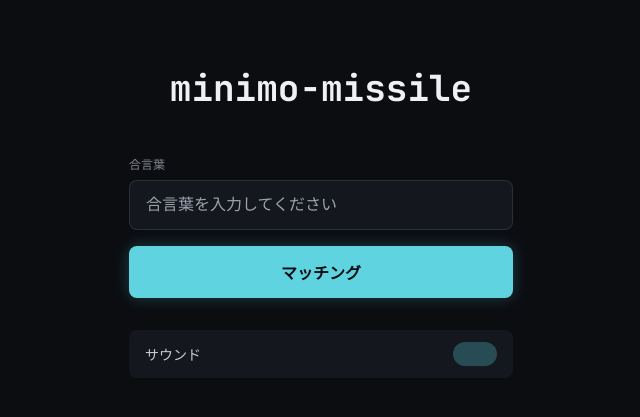
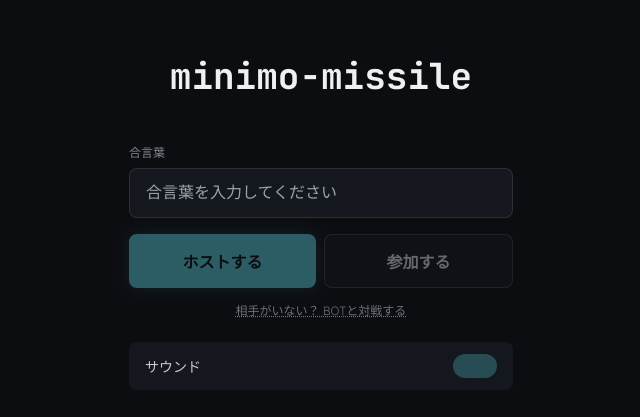
Before and after one commit to azuazu298/minimo-missile, a React (Vite) app in the folder client/: page / in a window 1280 px wide. Shown: the part 177-594 px from the top of the page, without its empty margins (319-959 px from the left). Built offline with nearby package versions, Linux system fonts and the light colour scheme.

Commit message:
ホーム画面をホスト/参加ボタン方式に変更

```diff
--- a/client/src/App.jsx
+++ b/client/src/App.jsx
@@ -75,58 +75,80 @@ function connectPeer(ws, isHost, onReady) {
 function HomeScreen({ onStartBattle, onMatched }) {
   const [code, setCode] = useState("");
   const [soundOn, setSoundOn] = useState(true);
-  const [phase, setPhase] = useState("idle"); // idle | connecting | searching | bot
-
-  const startMatch = () => {
-    console.log("[home] connecting to", SERVER_URL);
-    setPhase("connecting");
-    let settled = false;
-    let waitTimeout = null;
+  // idle | hosting | joining | join-failed | bot
+  const [phase, setPhase] = useState("idle");
+  const socketRef = useRef(null);
+
+  const cleanupSocket = () => {
+    if (socketRef.current) {
+      try { socketRef.current.close(); } catch {}
+      socketRef.current = null;
+    }
+  };
+
+  const startHost = () => {
+    if (!code.trim()) return;
+    cleanupSocket();
+    console.log("[home] hosting, connecting to", SERVER_URL);
+    setPhase("hosting");
     const socket = new WebSocket(SERVER_URL);
-
-    const giveUp = () => {
-      if (settled) return;
-      settled = true;
-      socket.close();
-      setPhase("bot");
-    };
-
-    // サーバーがスリープから目覚めるのに時間がかかることがあるため、接続確立までは長めに待つ
-    const connectTimeout = setTimeout(giveUp, 45000);
+    socketRef.current = socket;
 
     socket.onopen = () => {
-      clearTimeout(connectTimeout);
-      socket.send(JSON.stringify({ type: "join", code: code.trim() || "default" }));
-      setPhase("searching");
-      waitTimeout = setTimeout(giveUp, 15000);
+      socket.send(JSON.stringify({ type: "host", code: code.trim() }));
     };
     socket.onmessage = (ev) => {
       let msg;
       try { msg = JSON.parse(ev.data); } catch { return; }
-      if (msg.type === "matched" && !settled) {
-        settled = true;
-        clearTimeout(connectTimeout);
-        clearTimeout(waitTimeout);
-        console.log("[home] matched, you =", msg.you, "isHost =", msg.you === 0);
-        onMatched(socket, msg.you === 0);
-      } else if (msg.type === "full" && !settled) {
-        settled = true;
-        clearTimeout(connectTimeout);
-        clearTimeout(waitTimeout);
-        socket.close();
+      if (msg.type === "matched") {
+        console.log("[home] matched as host");
+        socketRef.current = null;
+        onMatched(socket, true);
+      }
+    };
+    socket.onerror = (e) => {
+      console.log("[home] host socket error", e);
       setPhase("idle");
-        alert("その合言葉はすでに2人使っています。別の合言葉を試してください。");
+    };
+  };
+
+  const startJoin = () => {
+    if (!code.trim()) return;
+    cleanupSocket();
+    console.log("[home] joining, connecting to", SERVER_URL);
+    setPhase("joining");
+    const socket = new WebSocket(SERVER_URL);
+    socketRef.current = socket;
+
+    socket.onopen = () => {
+      socket.send(JSON.stringify({ type: "join", code: code.trim() }));
+    };
+    socket.onmessage = (ev) => {
+      let msg;
+      try { msg = JSON.parse(ev.data); } catch { return; }
+      if (msg.type === "matched") {
+        console.log("[home] matched as guest");
+        socketRef.current = null;
+        onMatched(socket, false);
+      } else if (msg.type === "join-failed") {
+        console.log("[home] join failed");
+        cleanupSocket();
+        setPhase("join-failed");
       }
     };
     socket.onerror = (e) => {
-      console.log("[home] socket error", e, "readyState=", socket.readyState);
-      if (settled) return;
-      settled = true;
-      clearTimeout(connectTimeout);
-      clearTimeout(waitTimeout);
-      setPhase("bot");
-    };
-  };
+      console.log("[home] join socket error", e);
+      cleanupSocket();
+      setPhase("join-failed");
+    };
+  };
+
+  const cancelHosting = () => {
+    cleanupSocket();
+    setPhase("idle");
+  };
+
+  useEffect(() => cleanupSocket, []); // アンマウント時に念のため後片付け
 
   return (
     <div
@@ -164,6 +186,7 @@ function HomeScreen({ onStartBattle, onMatched }) {
             id="passcode"
             value={code}
             onChange={(e) => setCode(e.target.value)}
+            disabled={phase === "hosting" || phase === "joining"}
             placeholder="合言葉を入力してください"
             className="code-input w-full rounded-lg border px-4 py-3 text-base outline-none transition-shadow duration-150"
             style={{
@@ -175,35 +198,75 @@ function HomeScreen({ onStartBattle, onMatched }) {
           />
         </div>
 
+        {(phase === "idle" || phase === "join-failed") && (
+          <div className="mb-2 flex gap-2">
             <button
-          onClick={phase === "idle" ? startMatch : phase === "bot" ? onStartBattle : undefined}
-          disabled={phase === "searching"}
-          className="neon-btn mb-2 flex w-full items-center justify-center gap-3 rounded-lg px-6 py-3.5 text-base font-bold transition-transform duration-100"
-          style={{
-            background: phase === "idle" || phase === "bot" ? ACCENT : "#14171d",
-            color: phase === "idle" || phase === "bot" ? "#0b0d11" : "#c7cbd1",
-            border: phase === "searching" ? "1px solid rgba(255,255,255,.12)" : "none",
-            boxShadow: phase === "searching" ? "none" : "0 0 16px rgba(95,212,224,.25)",
-          }}
+              onClick={startHost}
+              disabled={!code.trim()}
+              className="neon-btn flex-1 rounded-lg px-4 py-3.5 text-base font-bold transition-transform duration-100 disabled:opacity-40"
+              style={{ background: ACCENT, color: "#0b0d11", boxShadow: "0 0 16px rgba(95,212,224,.25)" }}
             >
-          {phase === "searching" && (
-            <>
+              ホストする
+            </button>
+            <button
+              onClick={startJoin}
+              disabled={!code.trim()}
+              className="neon-btn flex-1 rounded-lg border px-4 py-3.5 text-base font-bold transition-transform duration-100 disabled:opacity-40"
+              style={{ borderColor: "rgba(255,255,255,.2)", color: "#eef0f3", background: "#14171d" }}
+            >
+              参加する
+            </button>
+          </div>
+        )}
+
+        {phase === "hosting" && (
+          <button
+            onClick={cancelHosting}
+            className="neon-btn mb-2 flex w-full items-center justify-center gap-3 rounded-lg border px-6 py-3.5 text-base font-bold transition-transform duration-100"
+            style={{ borderColor: "rgba(255,255,255,.12)", color: "#c7cbd1", background: "#14171d" }}
+          >
             <span
               className="search-ring inline-block h-4 w-4 rounded-full"
               style={{ border: "2px solid rgba(255,255,255,.15)", borderTopColor: ACCENT, animation: "ringSpin .8s linear infinite" }}
             />
-              対戦相手を探しています…
-            </>
+            相手の参加を待っています（タップでキャンセル）
+          </button>
         )}
-          {phase === "idle" && "マッチング"}
-          {phase === "bot" && "BOTと対戦を開始"}
+
+        {phase === "joining" && (
+          <button
+            disabled
+            className="neon-btn mb-2 flex w-full items-center justify-center gap-3 rounded-lg border px-6 py-3.5 text-base font-bold"
+            style={{ borderColor: "rgba(255,255,255,.12)", color: "#c7cbd1", background: "#14171d" }}
+          >
+            <span
+              className="search-ring inline-block h-4 w-4 rounded-full"
+              style={{ border: "2px solid rgba(255,255,255,.15)", borderTopColor: ACCENT, animation: "ringSpin .8s linear infinite" }}
+            />
+            接続しています…
           </button>
-        {phase === "bot" && (
+        )}
+
+        {phase === "hosting" && (
           <p className="mb-6 text-center text-xs" style={{ color: "#6b7178" }}>
-            対戦相手が見つからなかったため、BOTと対戦します
+            この合言葉を相手に伝えて、「参加する」を押してもらってください
           </p>
         )}
-        {phase !== "bot" && <div className="mb-8" />}
+        {phase === "join-failed" && (
+          <p className="mb-6 text-center text-xs" style={{ color: "#ff9a8a" }}>
+            この合言葉のホストが見つかりませんでした。相手が先に「ホストする」を押しているか確認してください
+          </p>
+        )}
+        {(phase === "idle" || phase === "join-failed") && (
+          <button
+            onClick={onStartBattle}
+            className="mb-6 w-full text-center text-xs underline decoration-dotted"
+            style={{ color: "#6b7178" }}
+          >
+            相手がいない？ BOTと対戦する
+          </button>
+        )}
+        {(phase === "hosting" || phase === "joining") && <div className="mb-8" />}
 
         <div className="flex items-center justify-between rounded-lg px-4 py-3" style={{ background: "#14171d" }}>
           <span className="text-sm font-medium" style={{ color: "#c7cbd1" }}>サウンド</span>
```
Lines whose indentation alone changed are shown as unchanged.
